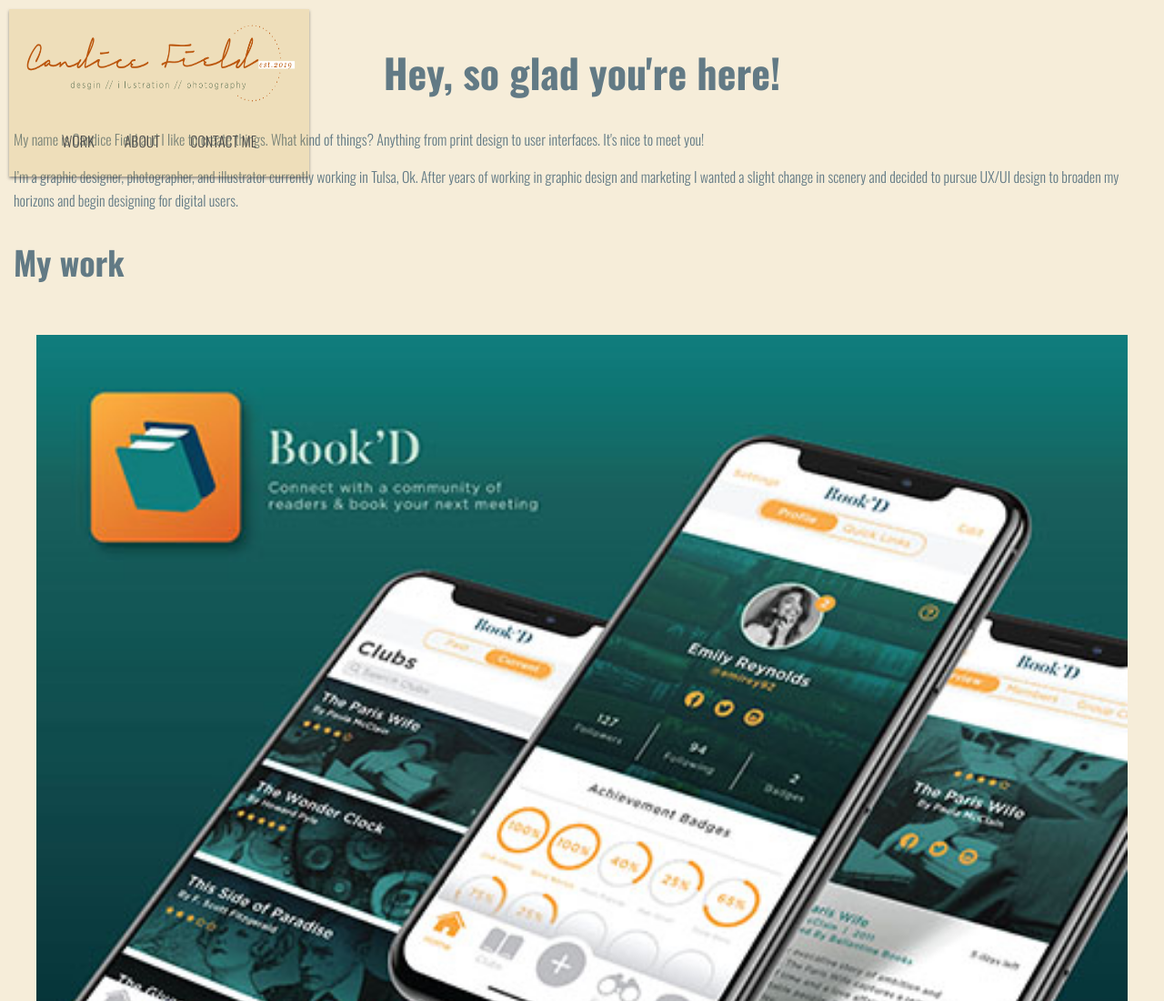
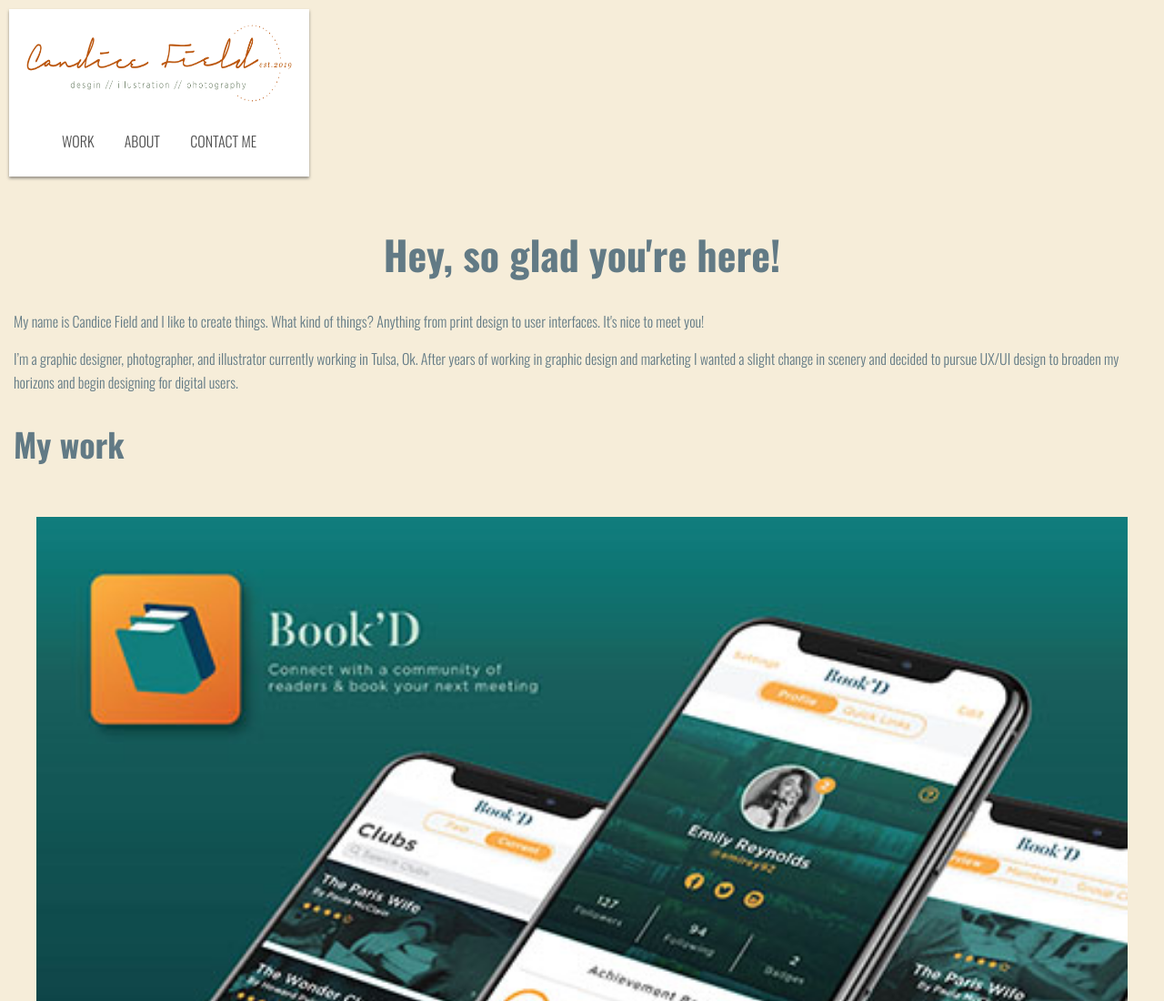
Before and after one commit to candyland4601/portfolio-website, a plain HTML site: page index.html in a window 1280 px wide. Shown: the top 1100 px of the page at 91% size. Drawn offline with nearby package versions, Linux system fonts and the light colour scheme.

Commit message:
Changed background color and added top padding

```diff
--- a/css/style.css
+++ b/css/style.css
@@ -10,7 +10,7 @@ Layout styling
   padding: 0 15px;
 }
 header {
-  background-color: rgba(209,166,66,0.2);
+  background-color: #ffffff;
   padding: 10px;
   margin: 10px;
   text-align: center;
@@ -108,6 +108,7 @@ a:active { /* selected link */
 }
 #hero-section h1 {
   text-align: center; /* Centers text */
+  padding-top: 200px;
 }
 nav > ul {
   list-style-type: none;
```
